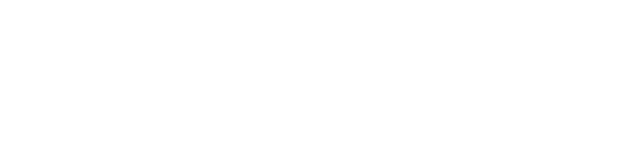
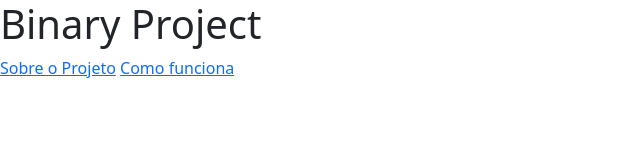
Before and after one commit to GustavoArcoverde/projectbinary, a plain HTML site: page index.html in a window 1280 px wide. Shown: the whole page, without its empty margins (0-640 px from the left). Drawn offline with nearby package versions, Linux system fonts and the light colour scheme.

Commit message:
cria estrutura html do header e linka bootstrap e jquery

```diff
--- a/index.html
+++ b/index.html
@@ -5,16 +5,24 @@
     <meta http-equiv="X-UA-Compatible" content="IE=edge">
     <meta name="viewport" content="width=device-width, initial-scale=1.0">
     <title>Binary Project</title>
+    <link href="https://cdn.jsdelivr.net/npm/bootstrap@5.0.2/dist/css/bootstrap.min.css" rel="stylesheet" integrity="sha384-EVSTQN3/azprG1Anm3QDgpJLIm9Nao0Yz1ztcQTwFspd3yD65VohhpuuCOmLASjC" crossorigin="anonymous">
     <link rel="stylesheet" href="./css/reset.css">
     <link rel="stylesheet" href="./css/index.css">
     <link rel="stylesheet" href="./css/media-queries.css">
 </head>
 <body>
     <header>
-
+        <div>
+            <h1>Binary Project</h1>
+        </div>
+        <nav>
+            <a href="">Sobre o Projeto</a>
+            <a href="">Como funciona</a>
+        </nav>
     </header>
     <main>
-
+        <section></section>
     </main>
+    <script src="https://code.jquery.com/jquery-3.6.0.min.js"></script>
 </body>
 </html>
```
